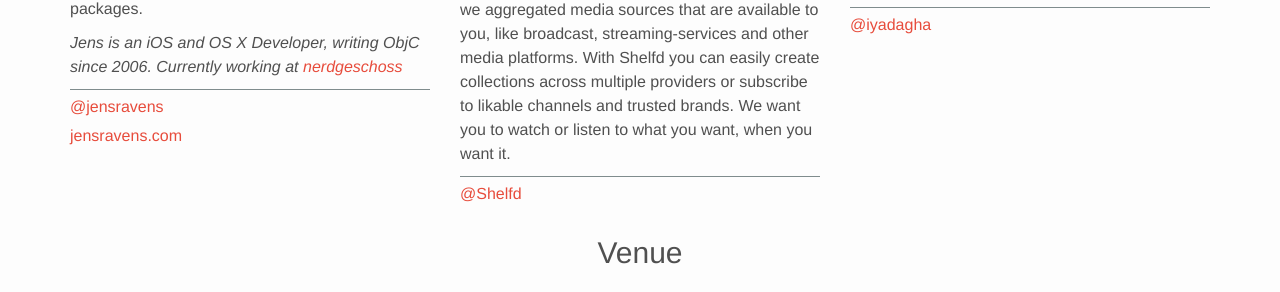
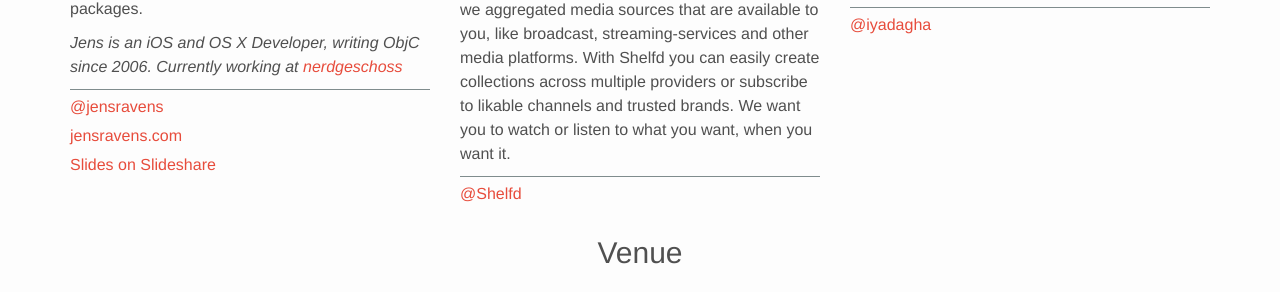
Before and after one commit to swift-berlin/swift-berlin.github.io, a Jekyll site: the page built from _posts/2016-02-29-swift-berlin-15.md, in a window 1280 px wide and 900 px high, scrolled down 2469 px, cut to the strip 0-399 px from the top of the window. Shown: the part 104-396 px from the top of the strip. Built offline with Jekyll 4.4.1, drawn with Linux system fonts in a browser that asks for light colours.

Commit message:
add slides for xcode SPM talk

```diff
--- a/_posts/2016-02-29-swift-berlin-15.md
+++ b/_posts/2016-02-29-swift-berlin-15.md
@@ -36,6 +36,9 @@ lightnings:
       -
         url: http://jensravens.com
         name: 'jensravens.com'
+      -
+        url: http://www.slideshare.net/jensravens/working-with-xcode-and-swift-package-manager
+        name: Slides on Slideshare
   -
     name: David Streit
     company: Shelfd
```
